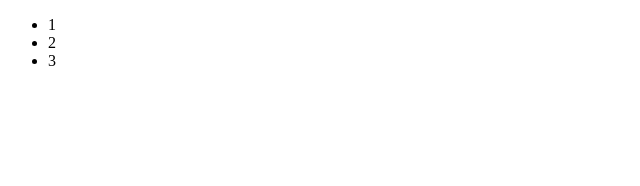
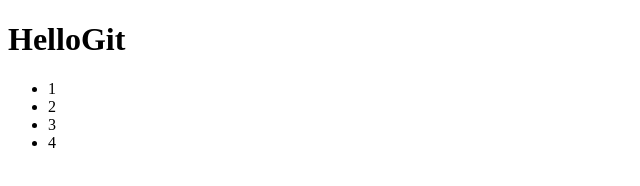
Before and after one commit to DiamondPavlo/gittest, a plain HTML site: page index.html in a window 1280 px wide. Shown: the whole page, without its empty margins (0-640 px from the left). Drawn offline with Linux system fonts and the light colour scheme.

Commit message:
first commit

```diff
--- a/index.html
+++ b/index.html
@@ -7,10 +7,12 @@
     <title>Document</title>
 </head>
 <body>
+    <h1>HelloGit</h1>
     <ul>
         <li>1</li>
         <li>2</li>
         <li>3</li>
+        <li>4</li>
     </ul>
 </body>
 </html>
--- /dev/null
+++ b/script.js
@@ -0,0 +1 @@
+document.body.innerHTML = 'h1'
```
